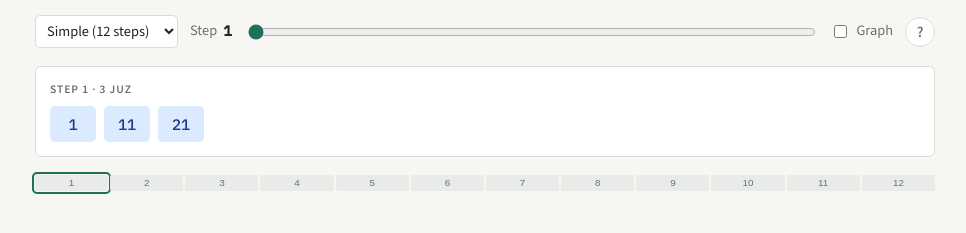
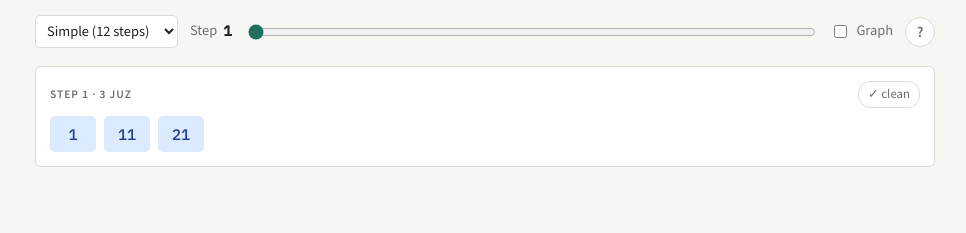
Before and after one commit to qatoqat/240-rubu, a plain HTML site: page index.html in a window 1280 px wide. Shown: the part 73-306 px from the top of the page, without its empty margins (155-1121 px from the left). Drawn offline with nearby package versions, Linux system fonts and the light colour scheme.

Commit message:
Remove step ladder; clean toggle on the step card
Co-Authored-By: Claude Fable 5.1 <noreply@anthropic.com>

```diff
--- a/index.html
+++ b/index.html
@@ -36,6 +36,9 @@ h1{font-family:var(--display);font-weight:500;font-size:2rem;margin:0;letter-spa
 .btn:hover{border-color:var(--accent)}.btn.danger{color:var(--c)}
 .btn:focus-visible,.chip:focus-visible,.cell:focus-visible,.rung:focus-visible{outline:2px solid var(--accent);outline-offset:1px}
 .today{padding:14px;border:1px solid var(--line);border-radius:6px;background:var(--panel)}
+.thead{display:flex;justify-content:space-between;align-items:center;gap:8px}
+.clean{font:inherit;font-size:.8rem;padding:3px 9px;border-radius:12px;border:1px solid var(--line);background:none;color:var(--muted);cursor:pointer}
+.clean.on{background:var(--a);border-color:var(--a);color:#fff}
 .chips{display:flex;flex-wrap:wrap;gap:8px;margin-top:8px}
 .chip{position:relative;overflow:hidden;font-family:var(--mono);font-size:.95rem;min-width:46px;padding:7px 10px;border-radius:5px;background:var(--accent-soft);color:var(--ink);border:1px solid transparent;cursor:pointer}
 .chip.new{background:var(--new-bg);color:var(--new-fg)}
@@ -50,10 +53,6 @@ h1{font-family:var(--display);font-weight:500;font-size:2rem;margin:0;letter-spa
 .cell.A{background:var(--a);border-color:var(--a);color:#fff}
 .cell.B{background:var(--b);border-color:var(--b);color:#1d2321}
 .cell.C{background:var(--c);border-color:var(--c);color:#fff}
-.ladder{display:grid;gap:2px}
-.rung{height:16px;border-radius:2px;background:var(--off);font-size:.62rem;line-height:16px;text-align:center;color:var(--muted);cursor:pointer;border:0;padding:0}
-.rung.done{background:var(--a);color:#fff}
-.rung.cur{outline:2px solid var(--accent);outline-offset:1px}
 .hint{color:var(--muted);font-size:.85rem;margin:6px 0 0}
 .gwrap{overflow-x:auto}
 .gt{border-collapse:separate;border-spacing:2px;font-family:var(--mono);font-size:.7rem;width:100%;table-layout:fixed;font-variant-numeric:tabular-nums}
@@ -101,7 +100,6 @@ h1{font-family:var(--display);font-weight:500;font-size:2rem;margin:0;letter-spa
   </div>
 
   <div class="today" id="today"></div>
-  <div class="ladder" id="ladder"></div>
   <div id="graph" hidden></div>
 
 
@@ -119,7 +117,7 @@ h1{font-family:var(--display);font-weight:500;font-size:2rem;margin:0;letter-spa
       <dt>Capped</dt><dd>No juz runs more than L steps in a row, then rests G. Filled from the least-recited juz. Cannot hold past 30·L/(L+G) juz per step.</dd>
       <dt>Formula</dt><dd>juz = 1 + (offset + ⌊i·30/k⌋) mod 30, i = 0 … k−1.</dd>
       <dt>Chips</dt><dd>Blue: first time in this scheme. Amber: back after a gap. Red border: has a C. Corner: progress, red → yellow → green.</dd>
-      <dt>Ladder</dt><dd>Tap the current rung to mark the step clean; tap another to jump.</dd>
+      <dt>Clean</dt><dd>Mark the step clean once every juz in it is A, then move the slider on.</dd>
       <dt>Graph</dt><dd>Rows steps, columns juz. Merged block = carried over (green edge); red edge = over the cap.</dd>
     </dl>
     <div class="mfoot"><span id="stat"></span><button class="btn" id="copy">Copy summary</button><button class="btn danger" id="reset">Clear scores</button><span class="hint" id="msg"></span></div>
@@ -174,7 +172,8 @@ function renderToday(sch){
   const chips=cur.map(j=>{const cls=!seen.has(j)?'new':!prev.includes(j)?'back':'';const pr=progress(j);
     return `<button type="button" class="chip ${cls}${weakJuz(j)?' weakj':''}${state.openJuz===j?' open':''}" data-j="${j}" aria-expanded="${state.openJuz===j}">${j}${pr?`<i style="--corner:${corner(pr.p)}"></i>`:''}</button>`}).join('');
   const t=document.getElementById('today');
-  t.innerHTML=`<div class="eyebrow">Step ${k} · ${cur.length} juz</div><div class="chips">${chips}</div><div id="pop"></div>`;
+  t.innerHTML=`<div class="thead"><span class="eyebrow">Step ${k} · ${cur.length} juz</span><button type="button" class="clean${state.stepDone[k]?' on':''}" id="cleanBtn" aria-pressed="${!!state.stepDone[k]}">✓ clean</button></div><div class="chips">${chips}</div><div id="pop"></div>`;
+  t.querySelector('#cleanBtn').onclick=()=>{state.stepDone[k]=!state.stepDone[k];save();render()};
   t.querySelectorAll('.chip').forEach(b=>b.onclick=()=>{const j=+b.dataset.j;state.openJuz=state.openJuz===j?null:j;save();render()});
   const j=state.openJuz;if(!j||!cur.includes(j)){state.openJuz=null;return}
   const box=document.createElement('div');box.className='pop';
@@ -182,11 +181,6 @@ function renderToday(sch){
   const row=document.createElement('div');row.className='poprow';
   for(let r=1;r<=8;r++){const w=document.createElement('div');w.className='popcell';w.innerHTML=`<span>${r}</span>`;w.appendChild(cellBtn(j,r));row.appendChild(w)}
   box.appendChild(row);t.querySelector('#pop').appendChild(box);
-}
-function renderLadder(sch){
-  const lad=document.getElementById('ladder');lad.innerHTML='';lad.style.gridTemplateColumns=`repeat(${sch.length},1fr)`;
-  for(let i=1;i<=sch.length;i++){const b=document.createElement('button');b.type='button';b.className='rung'+(state.stepDone[i]?' done':'')+(i===state.step?' cur':'');b.textContent=i;
-    b.onclick=()=>{if(i===state.step)state.stepDone[i]=!state.stepDone[i];else state.step=i;save();render()};lad.appendChild(b)}
 }
 function counts(){const c={A:0,B:0,C:0};for(const k in state.score)c[state.score[k]]++;return c}
 function renderStats(sch){
@@ -210,7 +204,7 @@ function render(){
   document.getElementById('capL').hidden=document.getElementById('capG').hidden=state.scheme!=='capped';
   const sn=document.getElementById('stepNo');sn.value=state.step;sn.max=sch.length;document.getElementById('stepVal').textContent=state.step;
   document.getElementById('showGraph').checked=!!state.graph;
-  renderToday(sch);renderLadder(sch);renderStats(sch);renderGraph(sch);
+  renderToday(sch);renderStats(sch);renderGraph(sch);
 }
 document.getElementById('scheme').onchange=e=>{state.scheme=e.target.value;state.openJuz=null;save();render()};
 document.getElementById('runL').onchange=e=>{state.runL=Math.max(1,+e.target.value||1);save();render()};
```
